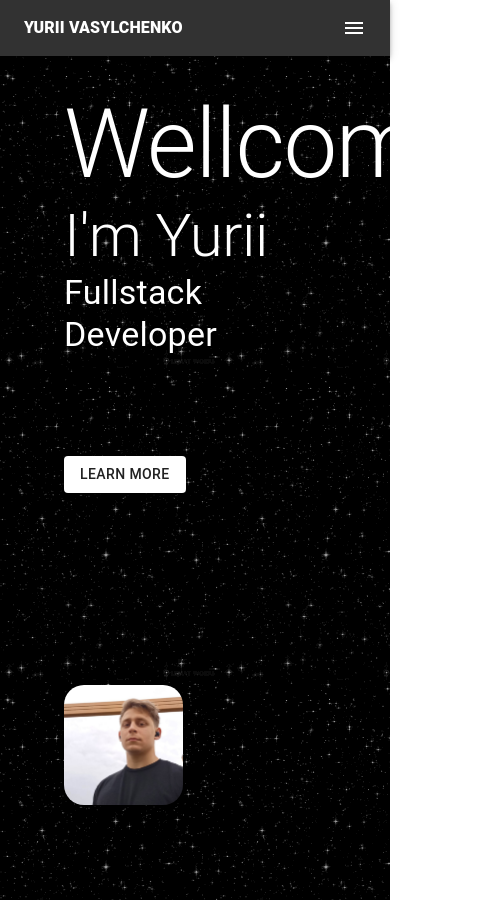
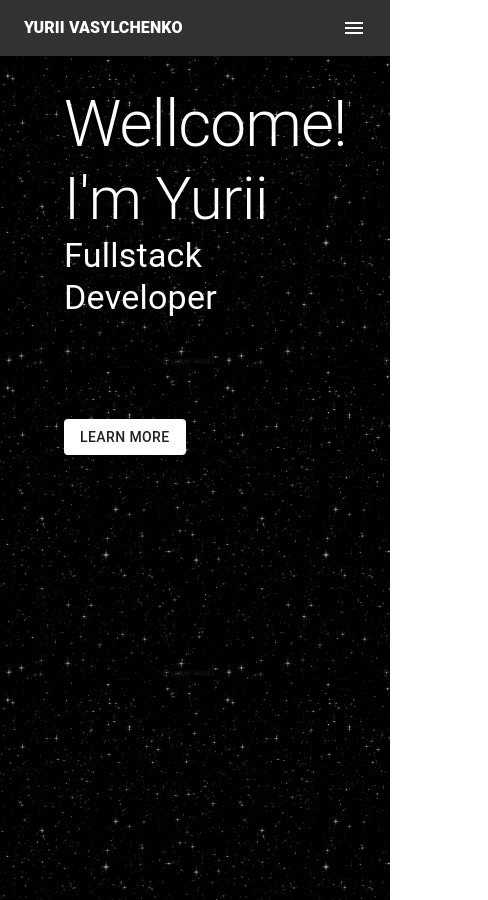
Before and after one commit to KaiKutar0/portfolio, a React (Create React App) app: page / in a window 390 px wide. Shown: the whole page, 488 px wide, since content can reach past the window. Built offline with nearby package versions, Linux system fonts and the light colour scheme.

Commit message:
responsive design

```diff
--- a/src/components/NavBar.tsx
+++ b/src/components/NavBar.tsx
@@ -26,7 +26,7 @@ function NavBar() {
         <Stack>
           <Button onClick={() => navigate("/about")}>About Me</Button>
           <Button onClick={() => navigate("/projects")}>Projects</Button>
-          <Button onClick={() => navigate("/contacts")}>Contacts</Button>
+          {/* <Button onClick={() => navigate("/contacts")}>Contacts</Button> */}
         </Stack>
       </Drawer>
       <Toolbar>
@@ -39,7 +39,7 @@ function NavBar() {
             <Box sx={{ flex: 1, display: "flex", justifyContent: "center" }}>
               <Button onClick={() => navigate("/about")}>About Me</Button>
               <Button onClick={() => navigate("/projects")}>Projects</Button>
-              <Button onClick={() => navigate("/contacts")}>Contacts</Button>
+              {/* <Button onClick={() => navigate("/contacts")}>Contacts</Button> */}
             </Box>
 
             <Stack spacing={2} direction="row">
--- a/src/pages/Main.tsx
+++ b/src/pages/Main.tsx
@@ -1,17 +1,37 @@
 import Page from "../components/Page";
-import { Box, Button, Grid2, Slide, Stack, Typography } from "@mui/material";
+import {
+  Box,
+  Button,
+  Grid2,
+  Slide,
+  Stack,
+  Typography,
+  useMediaQuery,
+} from "@mui/material";
 import me from "../img/me.jpg";
 import { useNavigate } from "react-router-dom";
+import { theme } from "../theme";
 
 function Main() {
   const navigate = useNavigate();
+  const matches = useMediaQuery(theme.breakpoints.up("sm"));
   return (
     <Page>
       <Grid2 container spacing={24} flex={1}>
         <Grid2 size={{ sm: 6, xs: 12 }}>
           <Slide direction="right" in={true} style={{}} timeout={5000}>
             <Stack>
-              <Typography color="primary" variant="h1">
+              <Typography
+                color="primary"
+                variant="h1"
+                sx={{
+                  fontSize: {
+                    xs: "4rem",
+                    sm: "5rem",
+                    md: "6rem",
+                  },
+                }}
+              >
                 Wellcome!
               </Typography>
               <Typography color="primary" variant="h2">
@@ -29,6 +49,7 @@ function Main() {
             </Stack>
           </Slide>
         </Grid2>
+        {matches && (
           <Grid2 size={{ sm: 6, xs: 12 }}>
             <Slide direction="left" in={true} style={{}} timeout={5000}>
               <Box
@@ -42,6 +63,7 @@ function Main() {
               />
             </Slide>
           </Grid2>
+        )}
       </Grid2>
     </Page>
   );
```
Lines whose indentation alone changed are shown as unchanged.
